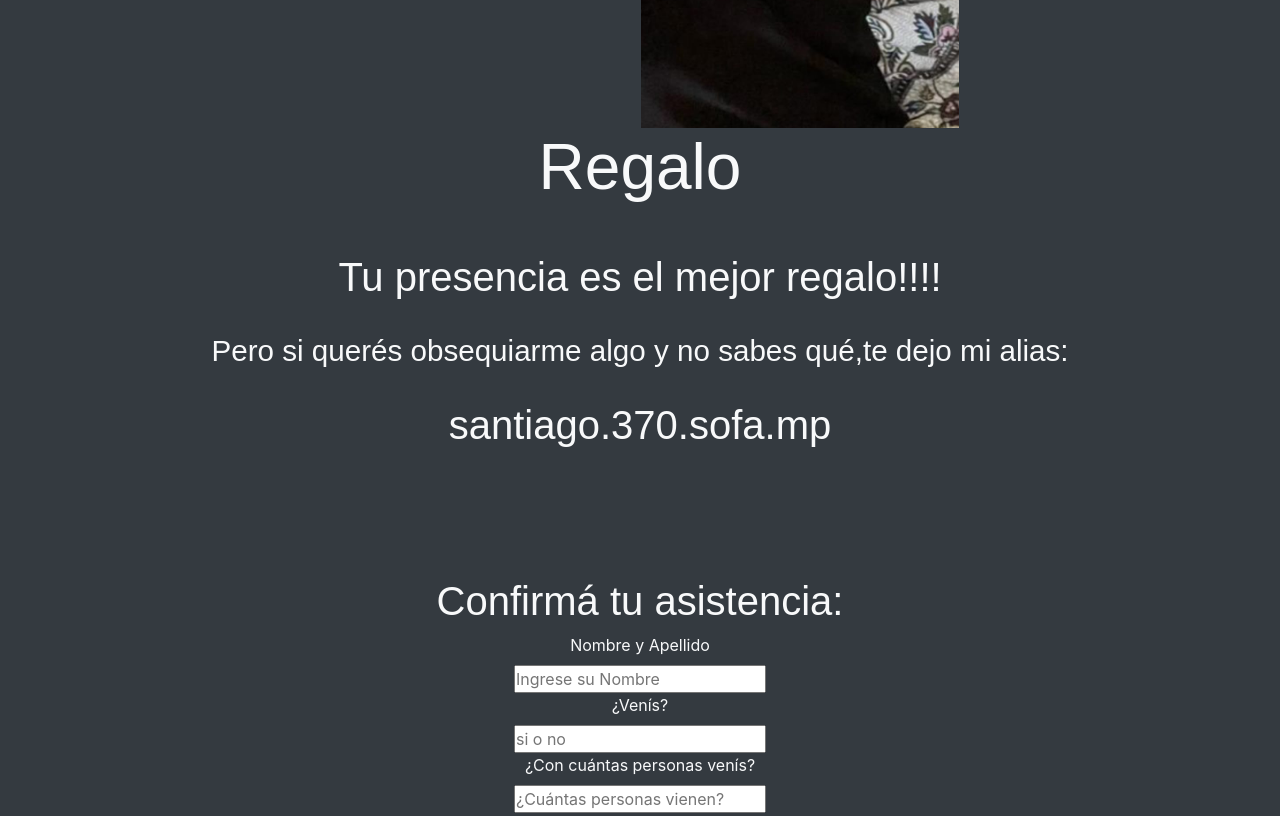
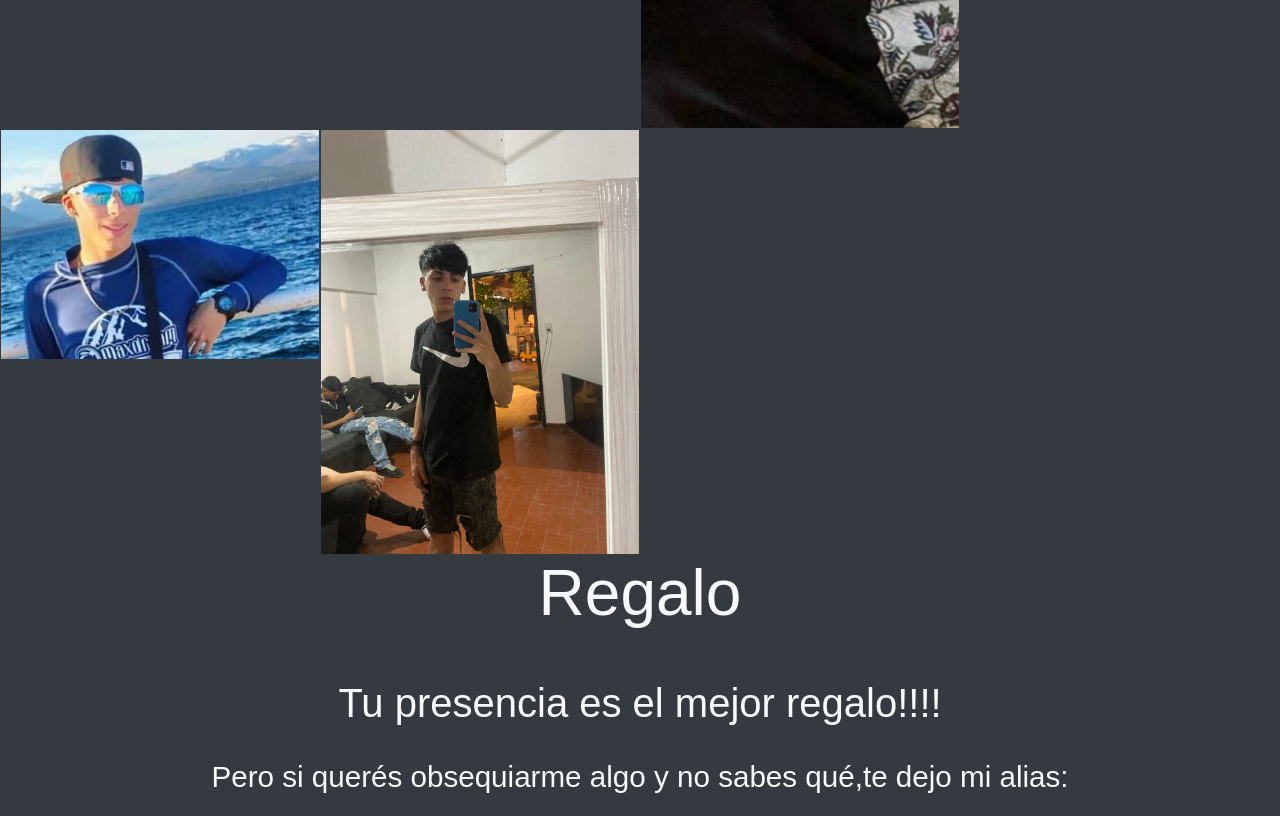
Before and after one commit to invitacionesDigitalesFR/mis18SantyDiez, a website: page index.html in a window 1280 px wide. Shown: the part 2200-3016 px from the top of the page. Drawn offline with Linux system fonts and the light colour scheme; files that its build step writes are made by us from their sources; files whose address does not match are found by name.

Commit message:
Add files via upload

```diff
--- a/index.html
+++ b/index.html
@@ -176,7 +176,7 @@
                 <i class="gallary-icon ti-plus"></i>
             </a>
         </div>
-       <!-- <div class="col-sm-6 col-lg-3 gallary-item wow fadeIn">
+        <div class="col-sm-6 col-lg-3 gallary-item wow fadeIn">
             <img src="assets/imgs/gallary-5.jpg" alt="template by DevCRID http://www.devcrud.com/" class="gallary-img">
             <a href="#" class="gallary-overlay">
                 <i class="gallary-icon ti-plus"></i>
@@ -188,7 +188,7 @@
                 <i class="gallary-icon ti-plus"></i>
             </a>
         </div>
-        <div class="col-sm-6 col-lg-3 gallary-item wow fadeIn">
+       <!-- <div class="col-sm-6 col-lg-3 gallary-item wow fadeIn">
             <img src="assets/imgs/gallary-7.jpg" alt="template by DevCRID http://www.devcrud.com/" class="gallary-img">
             <a href="#" class="gallary-overlay">
                 <i class="gallary-icon ti-plus"></i>
@@ -405,7 +405,7 @@
             <div class="col-md-6 px-0">
                 <div class="grid_ubi">
                     <div class="itemubi">
-                        <br> <iframe src="https://www.google.com/maps/embed?pb=!1m17!1m12!1m3!1d3290.634460784597!2d-58.77572322426698!3d-34.43603907301486!2m3!1f0!2f0!3f0!3m2!1i1024!2i768!4f13.1!3m2!1m1!2zMzTCsDI2JzA5LjciUyA1OMKwNDYnMjMuMyJX!5e0!3m2!1ses-419!2sar!4v1735580333738!5m2!1ses-419!2sar"
+                        <br> <iframe src="https://www.google.com/maps/embed?pb=!1m18!1m12!1m3!1d3290.6607430599065!2d-58.775697582566245!3d-34.43537162969585!2m3!1f0!2f0!3f0!3m2!1i1024!2i768!4f13.1!3m3!1m2!1s0x95bc9f24c1dc84c3%3A0x2497afa28be71912!2sC.%20Moyano%202797%2C%20B1664%20Manuel%20Alberti%2C%20Provincia%20de%20Buenos%20Aires!5e0!3m2!1ses-419!2sar!4v1735838453009!5m2!1ses-419!2sar"
                         width="auto" height="450" style="border:0;" allowfullscreen="" loading="lazy" referrerpolicy="no-referrer-when-downgrade"></iframe>
                     </div>
                 </div>
```
